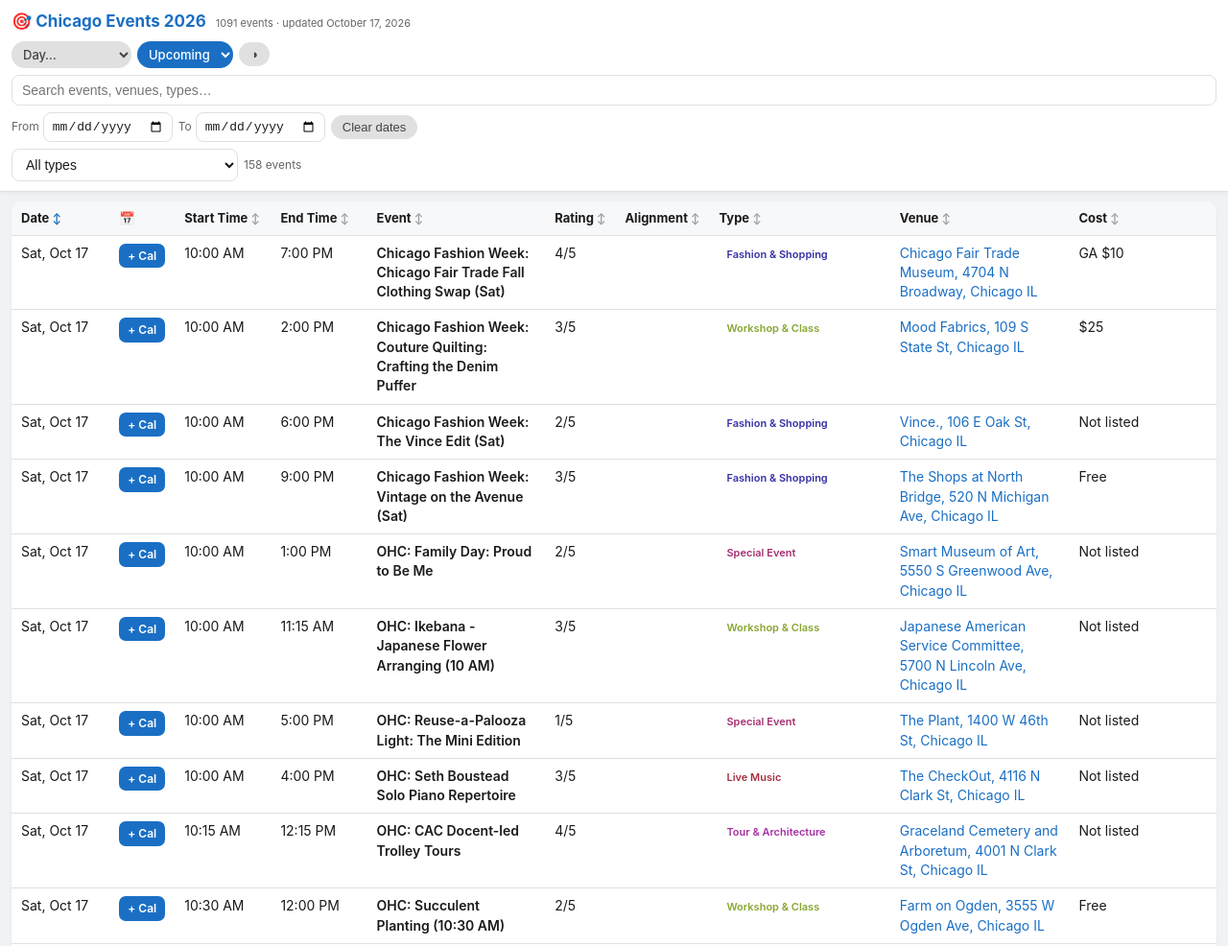
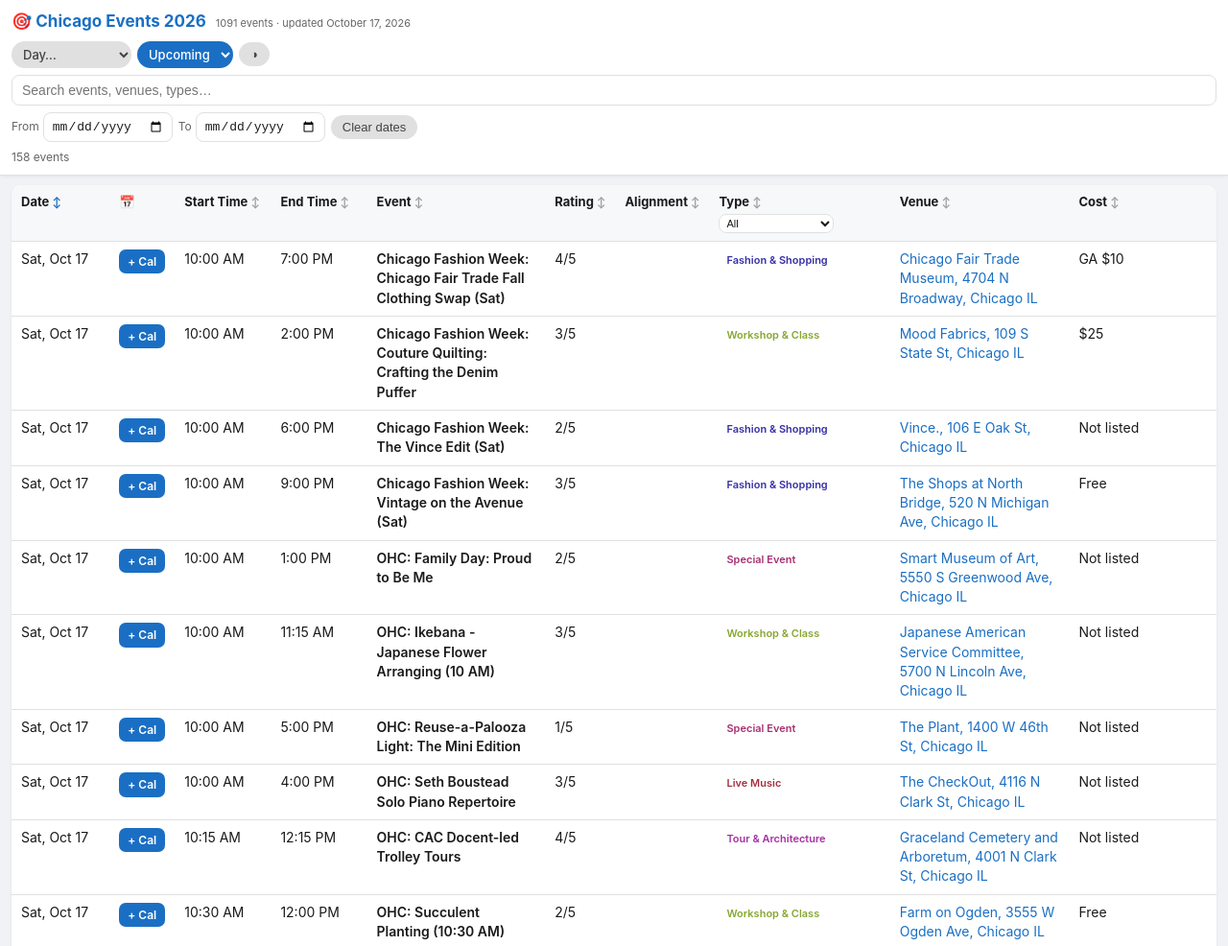
Before and after one commit to pmachado66/chicago-events-2026, a plain HTML site: page index.html in a window 1280 px wide. Shown: the top 986 px of the page at 96% size. Drawn offline with Linux system fonts and the light colour scheme.

Commit message:
Weekly update: 1091 events, Type column filter

```diff
--- a/index.html
+++ b/index.html
@@ -34,6 +34,8 @@
 .pill{padding:5px 12px;border-radius:20px;border:none;cursor:pointer;font-size:13px;font-weight:500;background:var(--pill);color:var(--pill-text)}
 .pill.active{background:var(--accent);color:#fff}
 select.pill{padding:5px 8px;font-family:inherit}
+#typeH{margin-top:3px;font-size:11px;padding:2px 3px;max-width:120px;font-weight:500}
+#typeH.on{border-color:var(--accent);background:var(--accent);color:#fff}
 select.pill option{background:var(--card);color:var(--text)}
 input[type=text],select{padding:7px 10px;border:1px solid var(--border);border-radius:8px;background:var(--card);color:var(--text);font-size:14px;outline:none}
 #search{flex:1;min-width:0}
@@ -86,6 +88,7 @@
   a.gcal{padding:2px 5px;font-size:10px}
   .pill{padding:5px 9px;font-size:12px}
   select.pill{padding:5px 4px}
+  #typeH{font-size:10px;max-width:74px;padding:1px 2px}
   th:nth-child(5),td:nth-child(5){min-width:128px}
   th:nth-child(9),td:nth-child(9){min-width:112px}
   td.name a,td a.map{max-width:none;min-width:0;display:block;overflow-wrap:break-word;word-break:normal}
@@ -109,7 +112,7 @@
       <button class="pill" onclick="clearDates()">Clear dates</button>
     </div>
     <div class="row">
-      <select id="typeF" onchange="render()"><option value="">All types</option></select>
+      <select id="typeF" style="display:none" onchange="render()"><option value="">All types</option></select>
       <span id="sortbox" class="row">
         <select id="sortF" onchange="setSort(this.value,true)">
           <option value="date">Sort: Date</option>
@@ -137,7 +140,7 @@
   <th onclick="setSort('name')" data-k="name">Event <span class="arrow">&#8597;</span></th>
   <th onclick="setSort('rating')" data-k="rating">Rating <span class="arrow">&#8597;</span></th>
   <th onclick="setSort('alignment')" data-k="alignment">Alignment <span class="arrow">&#8597;</span></th>
-  <th onclick="setSort('type')" data-k="type">Type <span class="arrow">&#8597;</span></th>
+  <th onclick="setSort('type')" data-k="type">Type <span class="arrow">&#8597;</span><br><select id="typeH" aria-label="Filter by type" onclick="event.stopPropagation()" onchange="setTypeFilter(this.value)"><option value="">All</option></select></th>
   <th onclick="setSort('address')" data-k="address">Venue <span class="arrow">&#8597;</span></th>
   <th onclick="setSort('cost')" data-k="cost">Cost <span class="arrow">&#8597;</span></th>
 </tr></thead>
@@ -309,7 +312,8 @@
 const types=[...new Set(EVENTS.map(e=>e.type))].sort();
 types.forEach((t,i)=>TYPE_COLORS[t]=`hsl(${(i*67)%360},55%,42%)`);
 const sel=document.getElementById('typeF');
-types.forEach(t=>{const o=document.createElement('option');o.value=t;o.textContent=t;sel.appendChild(o);});
+types.forEach(t=>{const o=document.createElement('option');o.value=t;o.textContent=t;sel.appendChild(o);const h=document.createElement('option');h.value=t;h.textContent=t;document.getElementById('typeH').appendChild(h);});
+function setTypeFilter(v){document.getElementById('typeF').value=v;render();}
 
 let tf='upcoming', sortKey='date', sortDir=1, open=new Set();
 
@@ -395,6 +399,7 @@
   const today=todayISO(),[wf,ws]=weekendISO();
   const _t=new Date();_t.setDate(_t.getDate()+1);const tmr=_t.getFullYear()+'-'+String(_t.getMonth()+1).padStart(2,'0')+'-'+String(_t.getDate()).padStart(2,'0');
   syncDay();
+  {const th=document.getElementById('typeH');if(th){th.value=document.getElementById('typeF').value;th.classList.toggle('on',!!th.value);}}
   const q=document.getElementById('search').value.toLowerCase();
   const tfil=document.getElementById('typeF').value;
   const dFrom=document.getElementById('dFrom').value, dTo=document.getElementById('dTo').value;
```
